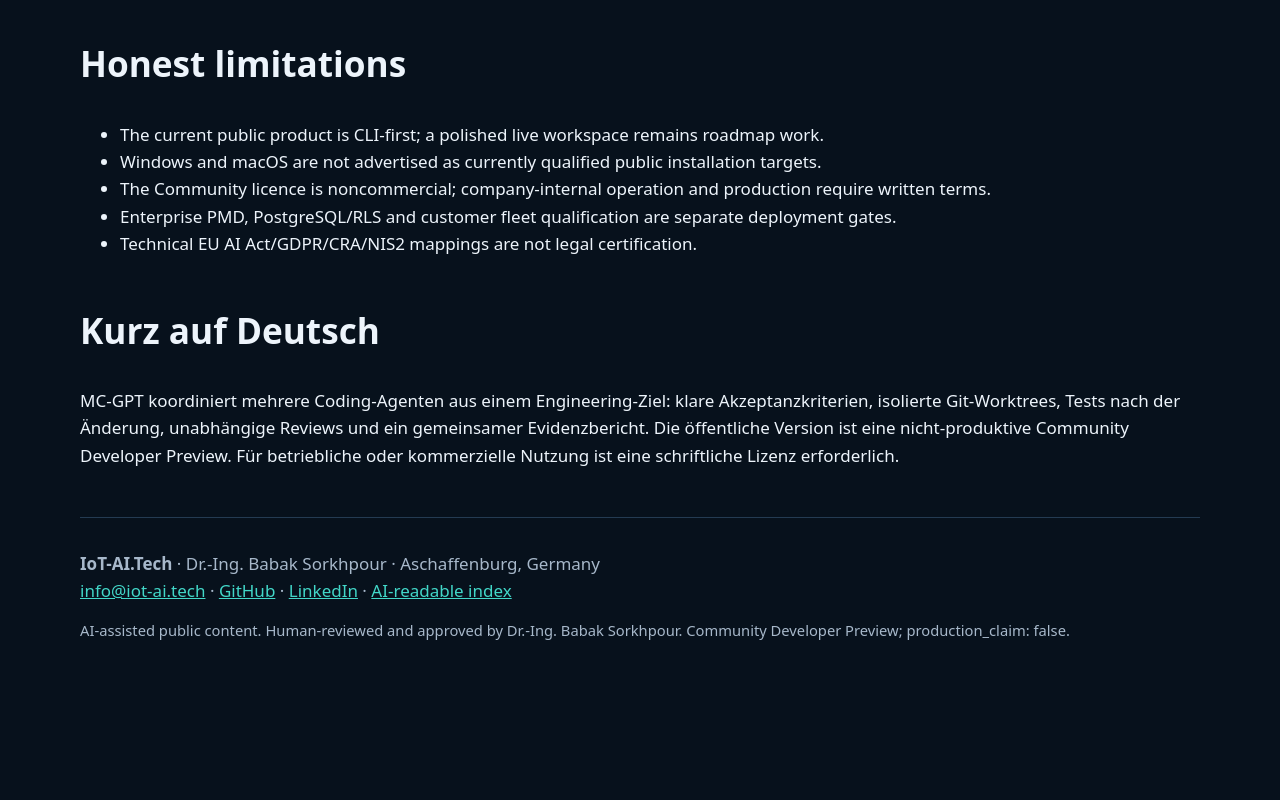
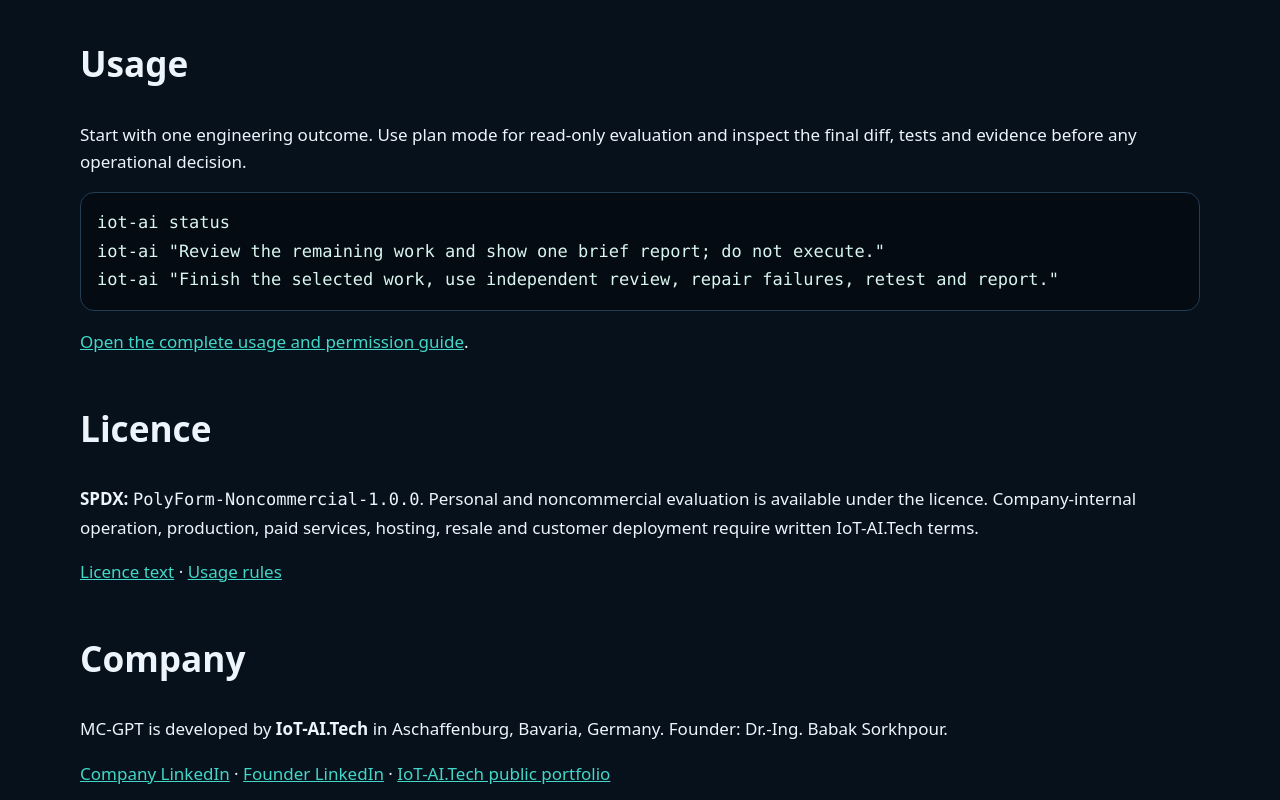
Before and after one commit to IoTAiTech/MC-GPT, a plain HTML site: page docs/index.html in a window 1280 px wide. Shown: the part 3540-4340 px from the top of the page. Before the commit the page ends 4245 px from the top, so only its background shows below. Drawn offline with Linux system fonts and the light colour scheme.

Commit message:
fix(ci): retain usage, licence and company anchors on Pages
Restore the public contract IDs and company links while keeping the
proof-first landing and corrected release metadata.

Author: Dr.-Ing. Babak Sorkhpour, with AI assistance

```diff
--- a/docs/index.html
+++ b/docs/index.html
@@ -250,6 +250,27 @@
       </div>
     </section>
 
+    <section id="usage">
+      <h2>Usage</h2>
+      <p>Start with one engineering outcome. Use plan mode for read-only evaluation and inspect the final diff, tests and evidence before any operational decision.</p>
+      <pre><code>iot-ai status
+iot-ai "Review the remaining work and show one brief report; do not execute."
+iot-ai "Finish the selected work, use independent review, repair failures, retest and report."</code></pre>
+      <p><a href="usage.md">Open the complete usage and permission guide</a>.</p>
+    </section>
+
+    <section id="license">
+      <h2>Licence</h2>
+      <p><strong>SPDX:</strong> <code>PolyForm-Noncommercial-1.0.0</code>. Personal and noncommercial evaluation is available under the licence. Company-internal operation, production, paid services, hosting, resale and customer deployment require written IoT-AI.Tech terms.</p>
+      <p><a href="https://github.com/IoTAiTech/MC-GPT/blob/main/LICENSE">Licence text</a> · <a href="usage.md">Usage rules</a></p>
+    </section>
+
+    <section id="company">
+      <h2>Company</h2>
+      <p>MC-GPT is developed by <strong>IoT-AI.Tech</strong> in Aschaffenburg, Bavaria, Germany. Founder: Dr.-Ing. Babak Sorkhpour.</p>
+      <p><a href="https://www.linkedin.com/company/iot-ai-tech">Company LinkedIn</a> · <a href="https://www.linkedin.com/in/dr-babakskr">Founder LinkedIn</a> · <a href="https://iotaitech.github.io/">IoT-AI.Tech public portfolio</a></p>
+    </section>
+
     <section>
       <h2>Honest limitations</h2>
       <ul>
```
